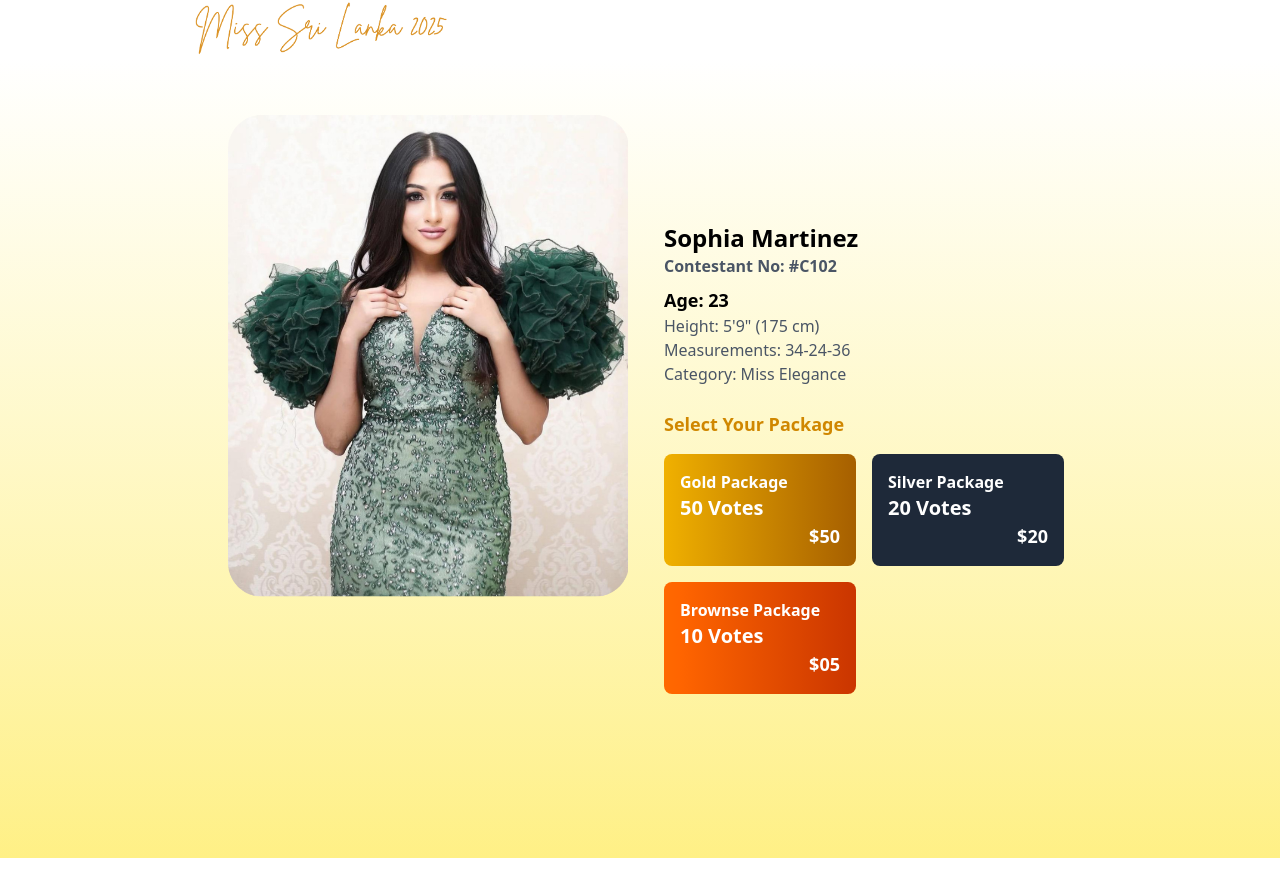
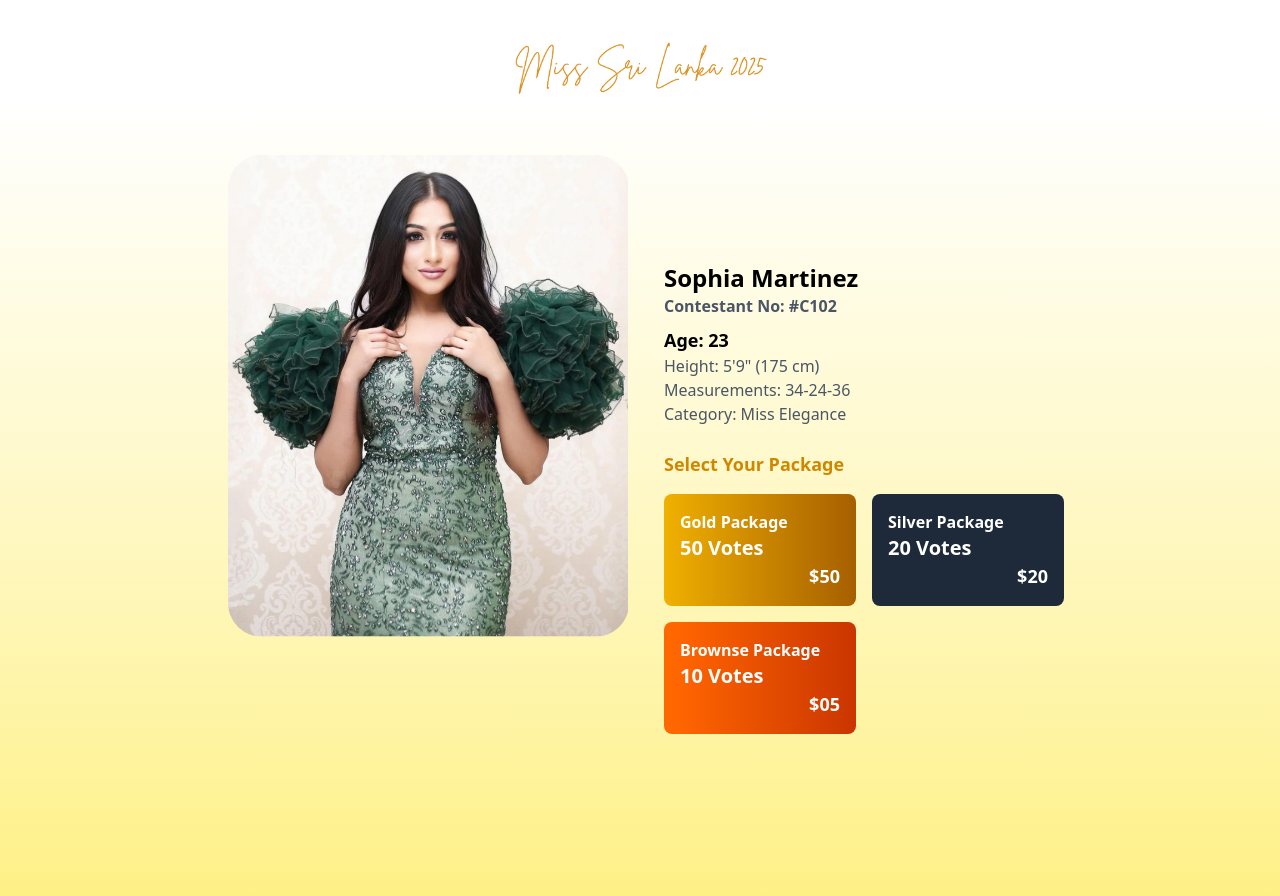
Before and after one commit to Savindugunasekar/pageantproject, a Next.js app: page /contestants/1 in a window 1280 px wide. Before the commit the page ends 858 px from the top, so only its background shows below. Built offline with nearby package versions, Linux system fonts and the light colour scheme.

Commit message:
miss Sl header

```diff
--- a/app/contestants/[id]/page.tsx
+++ b/app/contestants/[id]/page.tsx
@@ -6,6 +6,7 @@ import { useState, useEffect } from "react";
 const ContestantPage = () => {
   return (
     <>
+      <div className="flex justify-center pt-10">
         <div className="flex justify-center md:w-1/2 items-center">
           <Image
             src="/Miss Sri Lanka 2025.png" // Replace with actual image path
@@ -14,6 +15,7 @@ const ContestantPage = () => {
             height={500}
             className="rounded-lg"
           />
+        </div>
       </div>
       <div className="min-h-screen bg-gradient-to-b from-white to-yellow-200 flex justify-center items-center p-4">
         <div className="max-w-4xl w-full p-6 md:flex md:items-center">
@@ -26,8 +28,8 @@ const ContestantPage = () => {
               className="rounded-lg"
             />
           </div>
-
-          <div className="md:w-1/2 md:pl-6 text-center md:text-left mt-6 md:mt-0">
+          <div className="md:w-1/2 md:pl-6 text-center md:text-left mt-0">
+            {/* <div className="md:w-1/2 md:pl-6 text-center md:text-left mt-6 md:mt-0"> */}
             <h1 className="text-2xl font-bold">Sophia Martinez</h1>
             <p className="text-gray-600 font-semibold">
               Contestant No: <span className="font-bold">#C102</span>
```
Lines whose indentation alone changed are shown as unchanged.
